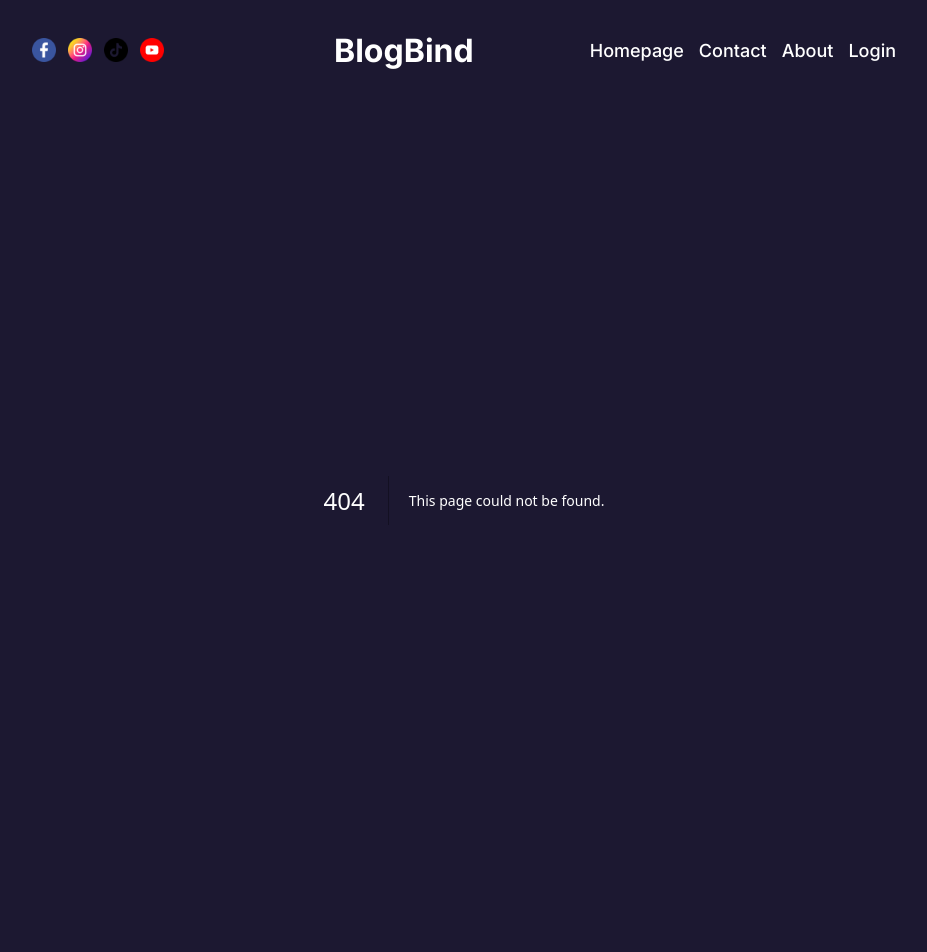
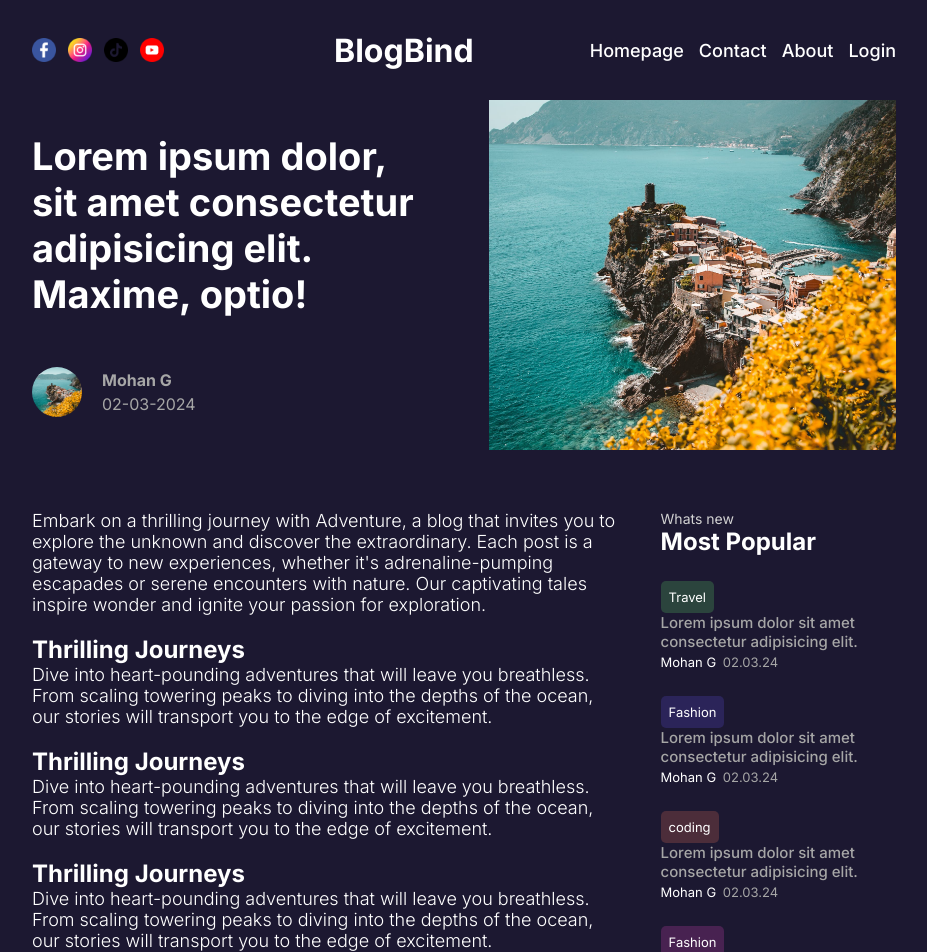
Before and after one commit to mohan-16/blog-bindblog-main, a Next.js app: page /login in a window 1280 px wide. Before the commit this address had no page. Shown: the top 952 px of the page, without its empty margins (176-1103 px from the left). Built offline with nearby package versions, Linux system fonts and the light colour scheme.

Commit message:
update blog page

```diff
--- /dev/null
+++ b/src/app/[slug]/page.jsx
@@ -0,0 +1,78 @@
+import React from "react";
+import styles from "./singlePage.module.css";
+import Image from "next/image";
+import Menu from "@/components/menu/Menu";
+
+const SinglePage = () => {
+  return (
+    <div className={styles.container}>
+      <div className={styles.infocontainer}>
+        <div className={styles.textcontainer}>
+          <h1 className={styles.title}>
+            Lorem ipsum dolor, sit amet consectetur adipisicing elit. Maxime,
+            optio!
+          </h1>
+
+          <div className={styles.user}>
+            <div className={styles.userImagecontainer}>
+              <Image src="/p1.jpeg" alt="" fill className={styles.image1} />
+            </div>
+            <div className={styles.userTextContainer}>
+              <span className={styles.username}>Mohan G</span>
+              <span className={styles.date}>02-03-2024</span>
+            </div>
+          </div>
+        </div>
+        <div className={styles.imagecontainer}>
+          <Image src="/p1.jpeg" alt="" fill className={styles.image} />
+        </div>
+      </div>
+
+      <div className={styles.content}>
+        <div className={styles.post}>
+          <div className={styles.description}>
+            <p>
+              Embark on a thrilling journey with Adventure, a blog that invites
+              you to explore the unknown and discover the extraordinary. Each
+              post is a gateway to new experiences, whether it's
+              adrenaline-pumping escapades or serene encounters with nature. Our
+              captivating tales inspire wonder and ignite your passion for
+              exploration.
+            </p>
+            <h2>Thrilling Journeys</h2>
+            <p>
+              Dive into heart-pounding adventures that will leave you
+              breathless. From scaling towering peaks to diving into the depths
+              of the ocean, our stories will transport you to the edge of
+              excitement.
+            </p>
+            <h2>Thrilling Journeys</h2>
+            <p>
+              Dive into heart-pounding adventures that will leave you
+              breathless. From scaling towering peaks to diving into the depths
+              of the ocean, our stories will transport you to the edge of
+              excitement.
+            </p>
+            <h2>Thrilling Journeys</h2>
+            <p>
+              Dive into heart-pounding adventures that will leave you
+              breathless. From scaling towering peaks to diving into the depths
+              of the ocean, our stories will transport you to the edge of
+              excitement.
+            </p>
+            <h2>Thrilling Journeys</h2>
+            <p>
+              Dive into heart-pounding adventures that will leave you
+              breathless. From scaling towering peaks to diving into the depths
+              of the ocean, our stories will transport you to the edge of
+              excitement.
+            </p>
+          </div>
+        </div>
+        <Menu />
+      </div>
+    </div>
+  );
+};
+
+export default SinglePage;
--- /dev/null
+++ b/src/app/[slug]/singlePage.module.css
@@ -0,0 +1,66 @@
+.infocontainer{
+    display: flex;
+    align-items: center;
+    gap: 50px;
+}
+
+.textcontainer{
+ flex: 1;
+}
+.userImagecontainer{
+    height: 50px;
+    width: 50px;
+    position: relative;
+
+
+}
+.imagecontainer{
+    flex: 1;
+    height: 350px;
+ position: relative;
+}
+.image{
+    object-fit: cover;
+}
+
+.title{
+    font-size: 38px;
+    margin-bottom: 50px;
+}
+.user{
+    display: flex;
+    align-items: center;
+    gap: 20px;
+}
+.image1{
+    border-radius: 50%;
+}
+.userTextContainer{
+  color: var(--softTextColor);
+  display: flex;
+  flex-direction: column;
+  gap: 4px;
+}
+.username{
+    font-size: medium;
+    font-weight: 700;
+}
+
+
+
+/* content */
+
+.content{
+    display: flex;
+    gap: 40px;
+}
+
+.post{
+    flex: 5;
+    margin-top: 60px;
+}
+.description p{
+    font-size: 18px;
+    font-weight: 300;
+   margin-bottom:20px;
+  }
--- a/src/components/card/card.module.css
+++ b/src/components/card/card.module.css
@@ -43,3 +43,9 @@
     display: none;
   }
 }
+@media screen and (max-width: 1080px) {
+  .textcontainer {
+    width: 100%;
+  padding: 0px 0px 0px 20px;
+  }
+}
```
